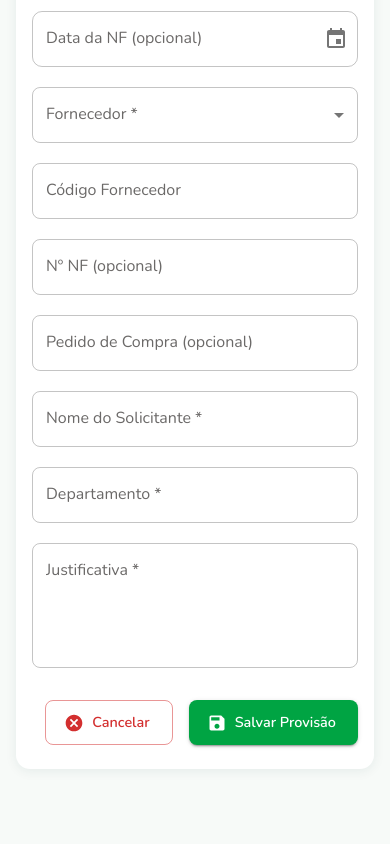
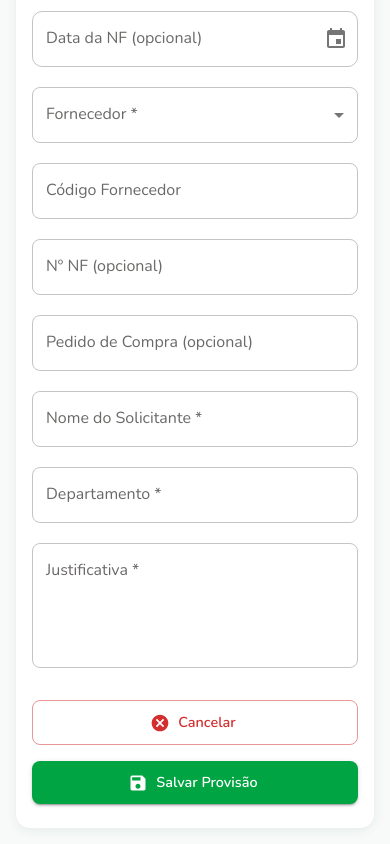
Before and after one commit to devRafaCoelho/neo-project, a React (Vite) app: page /provisao in a window 390 px wide. Shown: the part 675-1519 px from the top of the page. Before the commit the page ends 1460 px from the top, so only its background shows below. Built offline with nearby package versions, Linux system fonts and the light colour scheme; sample sign-in values are in the browser's storage.

Commit message:
ajuste nas larguras dos botoes para mobile

```diff
--- a/src/pages/GestaoSapPage.jsx
+++ b/src/pages/GestaoSapPage.jsx
@@ -110,8 +110,19 @@ export default function GestaoSapPage() {
             />
           </Box>
 
-          <Box sx={{ mt: 3 }}>
-            <Button variant="contained" startIcon={<Search />} onClick={handleBuscar}>
+          <Box
+            sx={{
+              mt: 3,
+              display: 'flex',
+              justifyContent: { xs: 'stretch', sm: 'flex-start' },
+            }}
+          >
+            <Button
+              variant="contained"
+              startIcon={<Search />}
+              onClick={handleBuscar}
+              sx={{ width: { xs: '100%', sm: 'auto' } }}
+            >
               Buscar
             </Button>
           </Box>
--- a/src/pages/ProvisaoPage.jsx
+++ b/src/pages/ProvisaoPage.jsx
@@ -272,7 +272,18 @@ export default function ProvisaoPage() {
               </Box>
             </Box>
 
-            <Box sx={{ display: 'flex', gap: 2, mt: 4, justifyContent: 'flex-end', flexWrap: 'wrap' }}>
+            <Box
+              sx={{
+                display: 'flex',
+                flexDirection: { xs: 'column', sm: 'row' },
+                gap: 2,
+                mt: 4,
+                justifyContent: { sm: 'flex-end' },
+                '& .MuiButton-root': {
+                  width: { xs: '100%', sm: 'auto' },
+                },
+              }}
+            >
               <Button
                 variant="outlined"
                 color="error"
```
